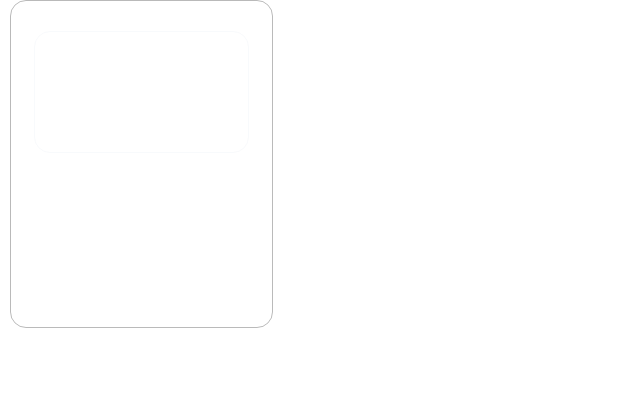
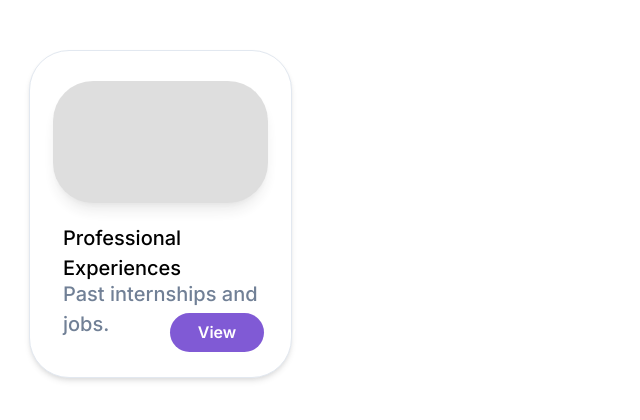
Before and after one commit to hebronmekuria/Personal-Website, a Next.js app in the folder hebron-mekuria/: page / in a window 1280 px wide. Shown: the top 420 px of the page, without its empty margins (0-640 px from the left). Built offline with nearby package versions, Linux system fonts and the light colour scheme.

Commit message:
Finished Card component

```diff
--- a/hebron-mekuria/src/app/components/BasicCard.tsx
+++ b/hebron-mekuria/src/app/components/BasicCard.tsx
@@ -1,15 +1,52 @@
-import { Badge, Box, Image, HStack, VStack } from "@chakra-ui/react";
+import React from "react";
+import { Box, Text, Button, VStack } from "@chakra-ui/react";
 
 export function BasicCard() {
+  return (
+    <Box
+      w="263px"
+      h="328px"
+      borderWidth="1px"
+      borderRadius='40'
+      shadow="md"
+      bg="white"
+      ms='29px'
+      color='#000000'
+      mt='50px'
+      border='gray.500'
+      transition="transform 0.2s ease-out, shadow 0.2s ease-out" // Add smooth transition for transform and shadow
+      _hover={{
+        transform: "scale(1.05)", // Scales up the Box by 5% on hover
+        shadow: "2xl" // Enhances the shadow to make it more prominent
+      }}
+    >
+      <VStack align='center'>
+        <Box
+          mt='30px'
+          borderWidth="1px"
+          borderRadius='40'
+          border='white'
+          overflow="hidden"
+          bg="#D9D9D9"
+          opacity='0.85'
+          w="215px"
+          h="122px"
+          shadow='lg'
+          mb='12px'
+          ms='24px'
+          me='24px'
+        ></Box>
 
-
-  return (<>
-    <Box borderRadius='2xl' borderWidth='1.5px' opacity='0.27' borderColor='rgb(0,0,0,27)' w='263px' h='328px' ms='10px' alignContent='middle'>
-      <VStack>
-        <Box  bg='D9D9D9' opacity='0.85' w='215px' h='122px' borderRadius='2xl' borderWidth='1.5px' mt='30px'></Box>
+        <Text fontSize="20px" fontWeight="medium" h='28px' mb='20px' ms='33px' me='10px'>
+          Professional Experiences
+        </Text>
+        <Text fontSize="20px" color="gray.500" opacity='0.44px' h='22px' mb='4px' ms='33px' me='3px' fontWeight='medium'>
+          Past internships and jobs.
+        </Text>
+        <Button colorScheme="purple" borderRadius='3xl' w='94px' h='39px' ms='141px' me='28px' mb='51px'>
+          View
+        </Button>
       </VStack>
-
     </Box>
-  </>
   );
 }
--- a/hebron-mekuria/src/app/globals.css
+++ b/hebron-mekuria/src/app/globals.css
@@ -31,3 +31,4 @@
     text-wrap: balance;
   }
 }
+@import url('https://fonts.googleapis.com/css2?family=Roboto:wght@400;700&display=swap');
```
